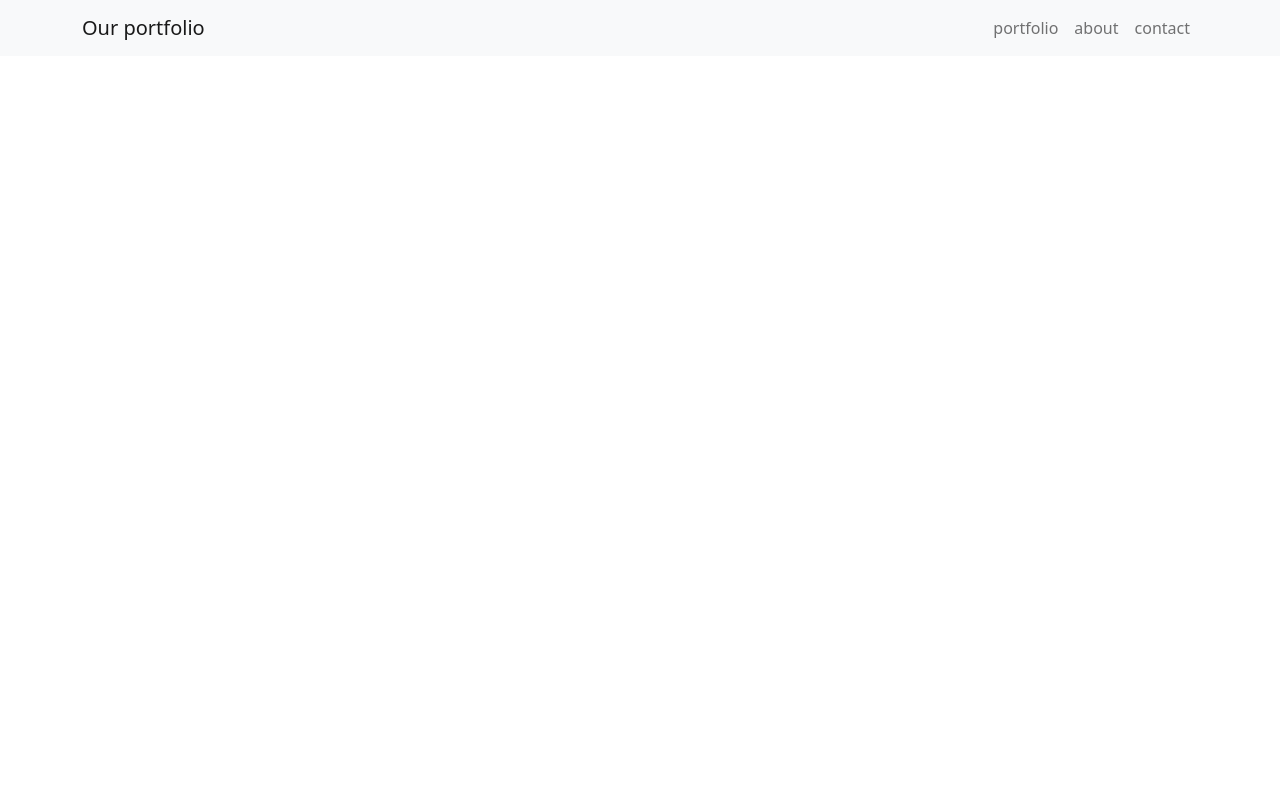
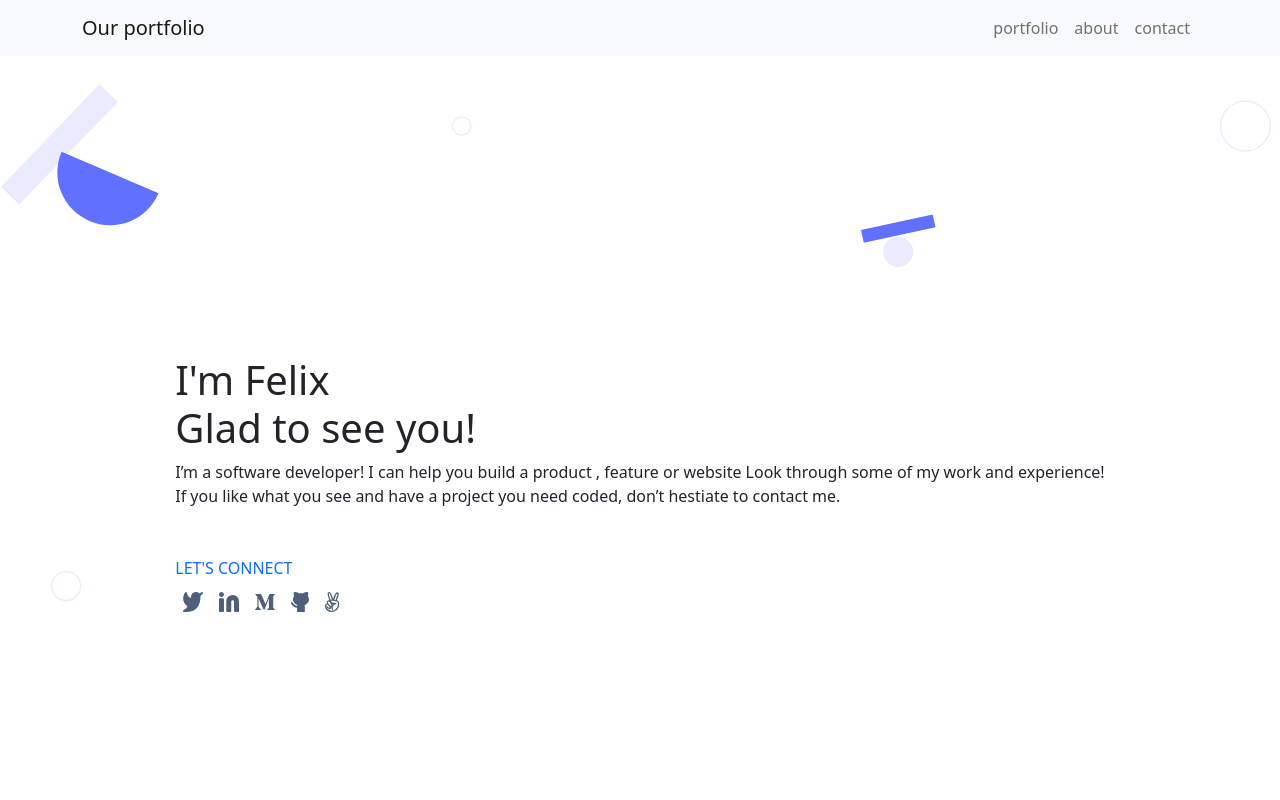
Before and after one commit to Felix45/bootstrap-portfolio, a website: page index.html in a window 1280 px wide. Shown: the top 800 px of the page. Drawn offline with nearby package versions, Linux system fonts and the light colour scheme.

Commit message:
Add intro section of the portfolio

```diff
--- a/assets/css/style.css
+++ b/assets/css/style.css
@@ -1,3 +1,20 @@
 body {
   background-color: #fff;
 }
+
+ul {
+  margin: 0;
+  padding: 0;
+  list-style-type: none;
+}
+
+.intro-section {
+  height: 946px;
+  background: #fff url('../images/headerbg.svg') no-repeat;
+  background-size: cover;
+}
+
+.intro-section .intro-content {
+  width: 74%;
+  padding-top: 300px;
+}
--- a/index.html
+++ b/index.html
@@ -32,8 +32,27 @@
                 </ul>
             </div>
         </div>
+    </nav>
+    <!-- End navbar section -->
 
-    </nav>
+    <!-- Start Intro section -->
+    <section class="container-fluid text-start intro-section">
+        <div class="d-flex-column mx-auto intro-content">
+            <h1>I'm Felix <br /> Glad to see you!</h1>
+            <p class="mb-5">
+                I’m a software developer! I can help you build a product , feature or website Look through some of my work and experience! If you like what you see and have a project you need coded, don’t hestiate to contact me.
+            </p>
+            <a href="" class="text-primary text-decoration-none">LET'S CONNECT</a>
+            <ul class="d-flex justify-content-start">
+                <li class="p-2"><a href=""><img src="assets/images/twitter.svg" alt="Twitter Logo" /></a></li>
+                <li class="p-2"><a href=""><img src="assets/images/linkedinicon.svg" alt="LinkedIn Logo" /></a></li>
+                <li class="p-2"><a href=""><img src="assets/images/Vector.svg" alt="Medium Logo" /></a></li>
+                <li class="p-2"><a href=""><img src="assets/images/github.svg" alt="Github Logo" /></a></li>
+                <li class="p-2"><a href=""><img src="assets/images/Vector2.svg" alt="Angellist Logo" /></a></li>
+            </ul>
+        </div>
+    </section>
+    <!-- End Intro section -->
     <script src="https://cdn.jsdelivr.net/npm/bootstrap@5.1.3/dist/js/bootstrap.bundle.min.js" integrity="sha384-ka7Sk0Gln4gmtz2MlQnikT1wXgYsOg+OMhuP+IlRH9sENBO0LRn5q+8nbTov4+1p" crossorigin="anonymous"></script>
 </body>
 </html>
```
